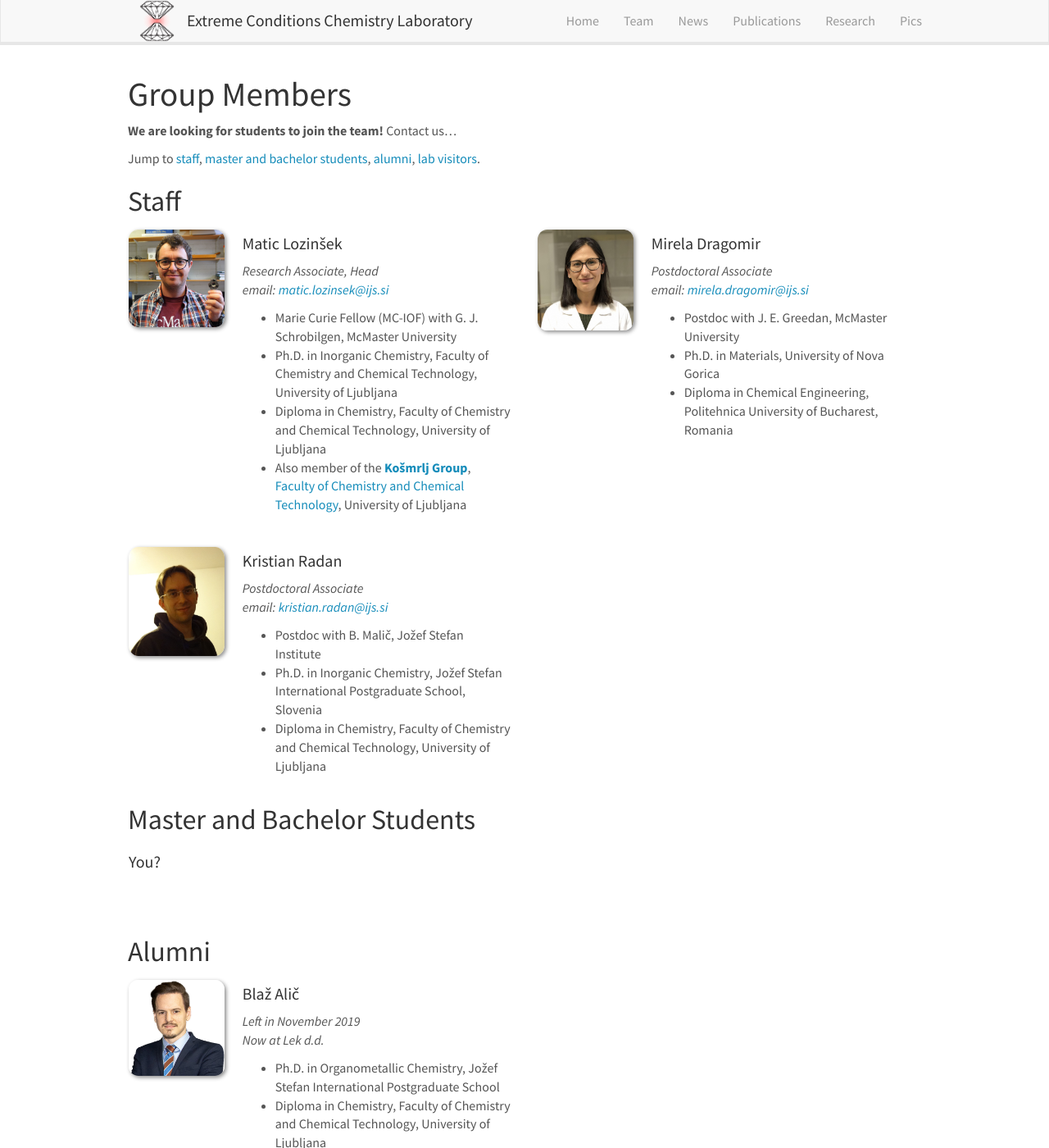
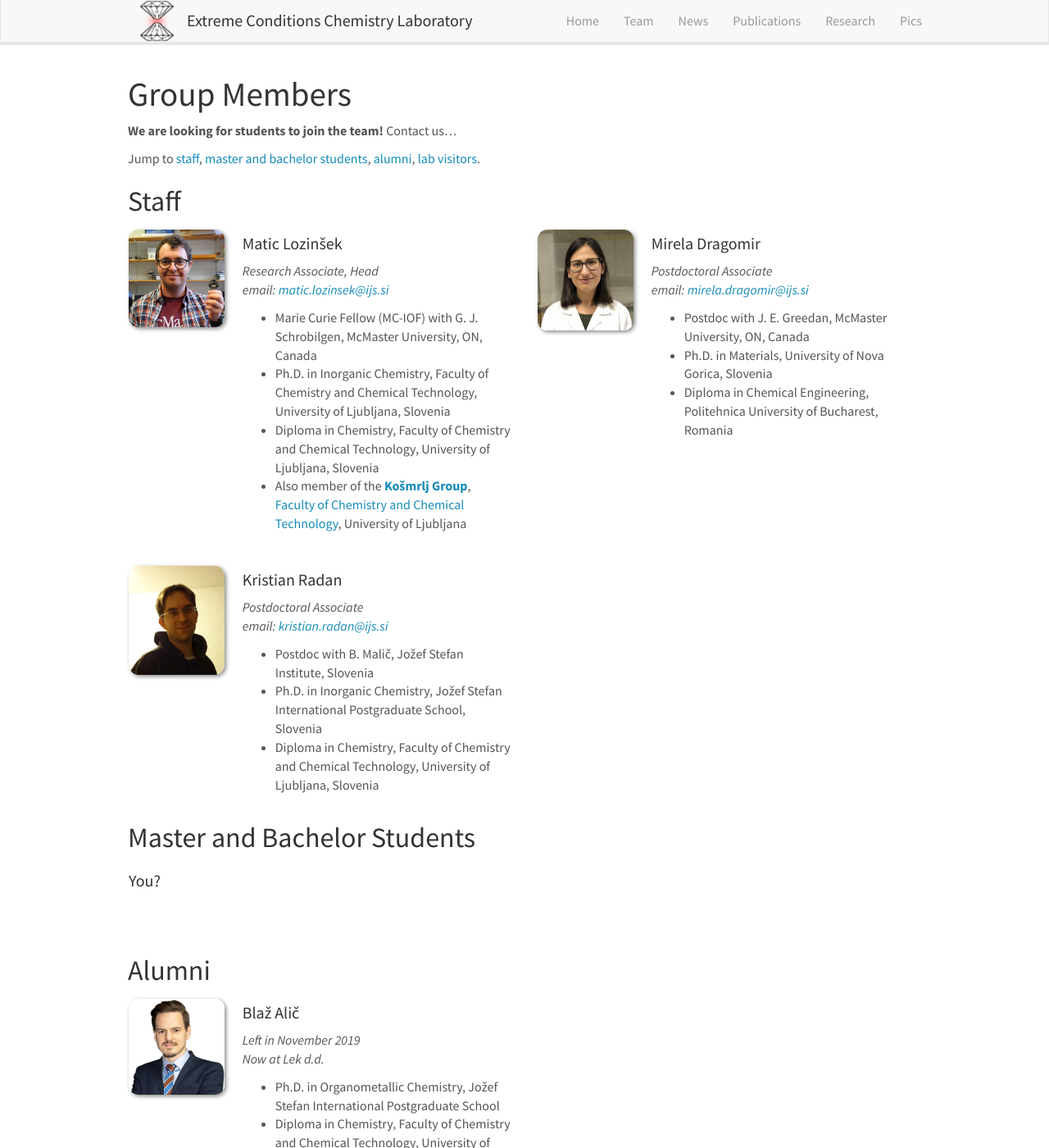
Before and after one commit to eccl-jsi/eccl-jsi.github.io, a Jekyll site: the page built from _pages/team.md, in a window 1280 px wide and 1400 px high. Shown: the whole window at 82% size. Built offline with Jekyll 4.4.1, drawn with Linux system fonts in a browser that asks for light colours; nearby versions of some CDN libraries.

Commit message:
Update team_members.yml

```diff
--- a/_data/team_members.yml
+++ b/_data/team_members.yml
@@ -3,9 +3,9 @@
   info: Research Associate, Head
   email: matic.lozinsek@ijs.si
   number_educ: 4
-  education1: Marie Curie Fellow (MC-IOF) with G. J. Schrobilgen, McMaster University
-  education2: Ph.D. in Inorganic Chemistry, Faculty of Chemistry and Chemical Technology, University of Ljubljana
-  education3: Diploma in Chemistry, Faculty of Chemistry and Chemical Technology, University of Ljubljana
+  education1: Marie Curie Fellow (MC-IOF) with G. J. Schrobilgen, McMaster University, ON, Canada
+  education2: Ph.D. in Inorganic Chemistry, Faculty of Chemistry and Chemical Technology, University of Ljubljana, Slovenia
+  education3: Diploma in Chemistry, Faculty of Chemistry and Chemical Technology, University of Ljubljana, Slovenia
   education4: Also member of the <a href='https://www.kosmrlj-group.com/'><b>Košmrlj Group</b></a>, <a href='https://www.fkkt.uni-lj.si/en/'>Faculty of Chemistry and Chemical Technology</a>, University of Ljubljana
 
 - name: Mirela Dragomir
@@ -13,8 +13,8 @@
   info: Postdoctoral Associate
   email: mirela.dragomir@ijs.si
   number_educ: 3
-  education1: Postdoc with J. E. Greedan, McMaster University
-  education2: Ph.D. in Materials, University of Nova Gorica
+  education1: Postdoc with J. E. Greedan, McMaster University, ON, Canada
+  education2: Ph.D. in Materials, University of Nova Gorica, Slovenia
   education3: Diploma in Chemical Engineering, Politehnica University of Bucharest, Romania
 
 - name: Kristian Radan
@@ -22,6 +22,6 @@
   info: Postdoctoral Associate
   email: kristian.radan@ijs.si
   number_educ: 3
-  education1: Postdoc with B. Malič, Jožef Stefan Institute
+  education1: Postdoc with B. Malič, Jožef Stefan Institute, Slovenia
   education2: Ph.D. in Inorganic Chemistry, Jožef Stefan International Postgraduate School, Slovenia
-  education3: Diploma in Chemistry, Faculty of Chemistry and Chemical Technology, University of Ljubljana
+  education3: Diploma in Chemistry, Faculty of Chemistry and Chemical Technology, University of Ljubljana, Slovenia
```
